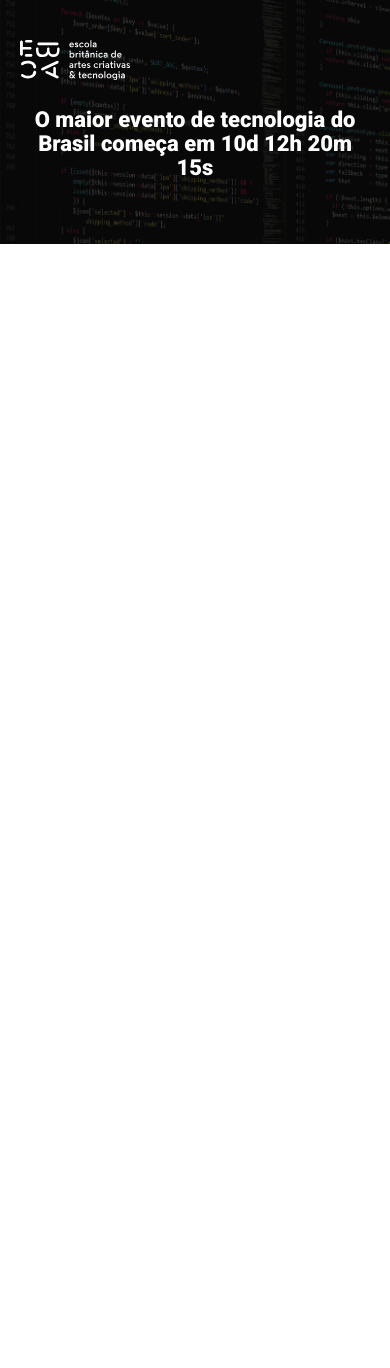
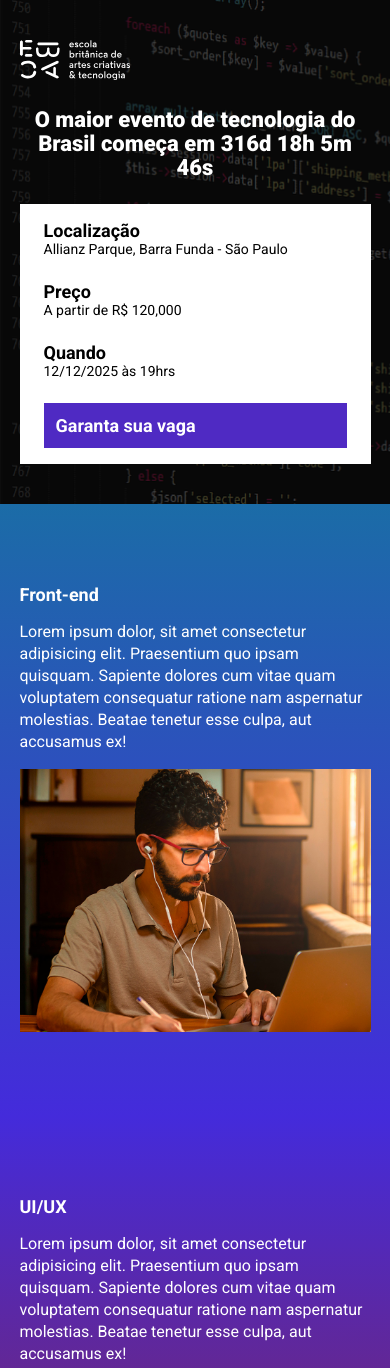
Before and after one commit to Haalper/Modulo22_LandingPage, a website built with Parcel: page src/index.html in a window 390 px wide. Shown: the top 1368 px of the page. Before the commit the page ends 844 px from the top, so only its background shows below. Built offline with nearby package versions, Linux system fonts and the light colour scheme.

Commit message:
criando a contagem regressiva

```diff
--- a/package.json
+++ b/package.json
@@ -2,9 +2,10 @@
   "name": "22---landing-page",
   "version": "1.0.0",
   "description": "",
-  "main": "index.js",
+
   "scripts": {
     "dev": "parcel src/index.html src/styles/main.scss src/scripts/main.js --no-cache",
+    "build": "parcel build src/index.html",
     "test": "echo \"Error: no test specified\" && exit 1"
   },
   "keywords": [],
--- a/src/index.html
+++ b/src/index.html
@@ -8,17 +8,83 @@
     <link rel="preconnect" href="https://fonts.gstatic.com" crossorigin>
     <link href="https://fonts.googleapis.com/css2?family=Roboto:wght@400;700;900&display=swap" rel="stylesheet">
     <link rel="stylesheet" href="styles/main.scss">
+    <link rel="stylesheet" href="https://unpkg.com/aos@next/dist/aos.css"/>
 </head>
 <body>
     <header class="hero">
         <div class="container">
             <img class="hero__logo" src="./images/ebac_logo.svg" alt="EBAC">
             <p class="hero__text">
-                O maior evento de tecnologia do Brasil começa em 10d 12h 20m 15s
+                O maior evento de tecnologia do Brasil começa em <span id="contador"></span>
             </p>
+            <div class="infos-bar">
+                <ul class="infos-bar__infos">
+                    <li class="infos-bar__infos__item">
+                        <b>Localização</b>
+                        Allianz Parque, Barra Funda - São Paulo
+                    </li>
+                    <li class="infos-bar__infos__item">
+                        <b>Preço</b>
+                        A partir de R$ 120,000
+                    </li>
+                    <li class="infos-bar__infos__item">
+                        <b>Quando</b>
+                        12/12/2025 às 19hrs
+                    </li>
+                </ul>
+                <a href="#" class="button button--primary">
+                    Garanta sua vaga
+                </a>
+            </div>
         </div>
     </header>
 
+    <section class="event event--frontend">
+        <div class="container" data-aos="fade-right">
+            <div class="event__details">
+                <h2 class="event__details__title">Front-end</h2>
+                <p class="event__details__description">
+                    Lorem ipsum dolor, sit amet consectetur adipisicing elit. Praesentium quo ipsam quisquam. Sapiente dolores cum vitae quam voluptatem consequatur ratione nam aspernatur molestias. Beatae tenetur esse culpa, aut accusamus ex!
+                </p>
+            </div>
+            <img class="event__image" src="./images/frontend.png" alt="Front-end">
+        </div>
+    </section>
+    <section class="event event--ui-ux event--image-left">
+        <div class="container" data-aos="fade-left">
+            <div class="event__details">
+                <h2 class="event__details__title">UI/UX</h2>
+                <p class="event__details__description">
+                    Lorem ipsum dolor, sit amet consectetur adipisicing elit. Praesentium quo ipsam quisquam. Sapiente dolores cum vitae quam voluptatem consequatur ratione nam aspernatur molestias. Beatae tenetur esse culpa, aut accusamus ex!
+                </p>
+            </div>
+            <img class="event__image" src="./images/ui-ux.png" alt="Front-end">
+        </div>
+    </section>
+    <section class="event event--data-science">
+        <div class="container" data-aos="fade-right">
+            <div class="event__details">
+                <h2 class="event__details__title">Data Science</h2>
+                <p class="event__details__description">
+                    Lorem ipsum dolor, sit amet consectetur adipisicing elit. Praesentium quo ipsam quisquam. Sapiente dolores cum vitae quam voluptatem consequatur ratione nam aspernatur molestias. Beatae tenetur esse culpa, aut accusamus ex!
+                </p>
+            </div>
+            <img class="event__image" src="./images/data.png" alt="Front-end">
+        </div>
+    </section>
+    <section class="event event--backend event--image-left">
+        <div class="container" data-aos="fade-left">
+            <div class="event__details">
+                <h2 class="event__details__title">Back-end</h2>
+                <p class="event__details__description">
+                    Lorem ipsum dolor, sit amet consectetur adipisicing elit. Praesentium quo ipsam quisquam. Sapiente dolores cum vitae quam voluptatem consequatur ratione nam aspernatur molestias. Beatae tenetur esse culpa, aut accusamus ex!
+                </p>
+            </div>
+            <img class="event__image" src="./images/backend.png" alt="Front-end">
+        </div>
+    </section>
+
+    <script src="https://unpkg.com/aos@next/dist/aos.js"></script>
     <script src="scripts/main.js"></script>
 </body>
 </html>
--- a/src/scripts/main.js
+++ b/src/scripts/main.js
@@ -1 +1,34 @@
-console.log("Olá Mundo")
+AOS.init();
+
+const dataDoEvento = new Date("Dec 12, 2024 19:00:00")
+const timeStampDoEvento = dataDoEvento.getTime()
+
+const contaAsHoras = setInterval(function() {
+    const agora = new Date();
+    const timeStampAtual = agora.getTime()
+
+    const distanciaAteOEvento = timeStampDoEvento -  timeStampAtual;
+
+    const diaEmMs = 1000 * 60 * 60 * 24;
+    const horaEmMs = 1000 * 60 * 60;
+    const minutoEmMs = 1000 * 60;
+
+
+    const diasAteOEvento = Math.floor(distanciaAteOEvento / diaEmMs);
+    const horasAteOEvento = Math.floor((distanciaAteOEvento % diaEmMs) / horaEmMs);
+    const minutosAteOEvento = Math.floor((distanciaAteOEvento % horaEmMs) / minutoEmMs);
+    const segundosAteOEvento = Math.floor((distanciaAteOEvento % minutoEmMs) / 1000)
+
+    console.log(diasAteOEvento);
+    console.log(horasAteOEvento);
+    console.log(minutosAteOEvento);
+    console.log(segundosAteOEvento);
+
+    document.getElementById('contador').innerHTML = `${diasAteOEvento}d ${horasAteOEvento}h ${minutosAteOEvento}m ${segundosAteOEvento}s`
+
+    if (distanciaAteOEvento < 0) {
+        clearInterval(contaAsHoras);
+        document.getElementById('contador').innerHTML = 'Evento Expirado';
+    }
+
+}, 1000)
--- /dev/null
+++ b/src/styles/_event.scss
@@ -0,0 +1,64 @@
+@use 'variables';
+
+.event {
+    padding: 80px 0;
+
+    &--frontend {
+        background-image: linear-gradient(variables.$blue1, variables.$blue2);
+    }
+
+    &--ui-ux {
+        background-image: linear-gradient(variables.$blue2, variables.$pink);
+    }
+
+    &--data-science {
+        background-image: linear-gradient(variables.$pink, variables.$yellow);
+    }
+
+    &--backend {
+        background-image: linear-gradient(variables.$yellow, variables.$pink);
+    }
+
+    &--image-left {
+        .container {
+            flex-direction: row-reverse;
+        }
+    }
+
+    .container {
+        display: flex;
+        gap: 40px;
+    }
+
+    &__image {
+        max-width: 360px;
+    }
+
+    &__details {
+
+        &__title {
+            font-size: 18px;
+            font-weight: bold;
+            margin-bottom: 16px;
+        }
+
+        &__description {
+            line-height: 22px;
+        }
+    }
+
+    @media (max-width: 640px) {
+        .container {
+            display: block;
+        }
+
+        &__image {
+            width: 100%;
+        }
+
+        &__details {
+            margin-right: 0;
+            margin-bottom: 16px;
+        }
+    }
+}
--- a/src/styles/hero.scss
+++ b/src/styles/_hero.scss
@@ -1,3 +1,5 @@
+@use 'variables';
+
 .hero {
     padding-top: 64px;
     padding-bottom: 100px;
@@ -16,7 +18,7 @@
         left: 0;
         width: 100%;
         height: 100%;
-        background-color: #000;
+        background-color: variables.$secondaryTextColor;
         content: '';
         opacity: .7;
     }
--- /dev/null
+++ b/src/styles/_variables.scss
@@ -0,0 +1,8 @@
+$textColor: #fff;
+$secondaryTextColor: #000;
+
+$blue1: #1B6CA7;
+$blue2: #442BDB;
+$pink: #89223B;
+$yellow: #9c791d;
+$purple: #4f2ac3;
--- /dev/null
+++ b/src/styles/components/_buttons.scss
@@ -0,0 +1,25 @@
+@use '../variables';
+
+.button {
+    padding: 12px;
+    font-size: 18px;
+    font-weight: bold;
+    text-decoration: none;
+    text-align: center;
+    white-space: nowrap;
+
+    &--primary {
+        color: #fff;
+        background-color: variables.$purple;
+    }
+
+    @media (max-width: 640px) {
+        display: block;
+        width: 100%;
+    }
+
+    @media (max-width: 1024px) {
+        display: flex;
+        align-items: center;
+    }
+}
--- /dev/null
+++ b/src/styles/components/_infos_bar.scss
@@ -0,0 +1,42 @@
+@use '../variables';
+
+.infos-bar {
+    padding: 16px 24px;
+    background-color: variables.$textColor;
+    display: flex;
+    justify-content: space-between;
+
+    &__infos {
+        display: flex;
+        gap: 40px;
+
+        &__item {
+            font-size: 14px;
+            color: variables.$secondaryTextColor;
+
+            b {
+                color: variables.$secondaryTextColor;
+                font-size: 18px;
+                display: block;
+            }
+        }
+    }
+
+    @media (max-width: 640px) {
+        display: block;
+
+        &__infos {
+            display: block;
+
+            &__item {
+                margin-bottom: 24px;
+            }
+        }
+    }
+
+    @media (max-width: 1024px) {
+        &__infos {
+            gap: 16px;
+        }
+    }
+}
--- a/src/styles/main.scss
+++ b/src/styles/main.scss
@@ -1,11 +1,17 @@
 @use 'hero';
+@use 'components/infos_bar';
+@use 'components/buttons';
+@use 'event';
+@use 'variables';
+
 
 * {
     margin: 0;
     padding: 0;
     box-sizing: border-box;
     font-family: Roboto, sans-serif;
-    color: #fff;
+    color: variables.$textColor;
+    list-style: none;
 }
 
 .container {
```
